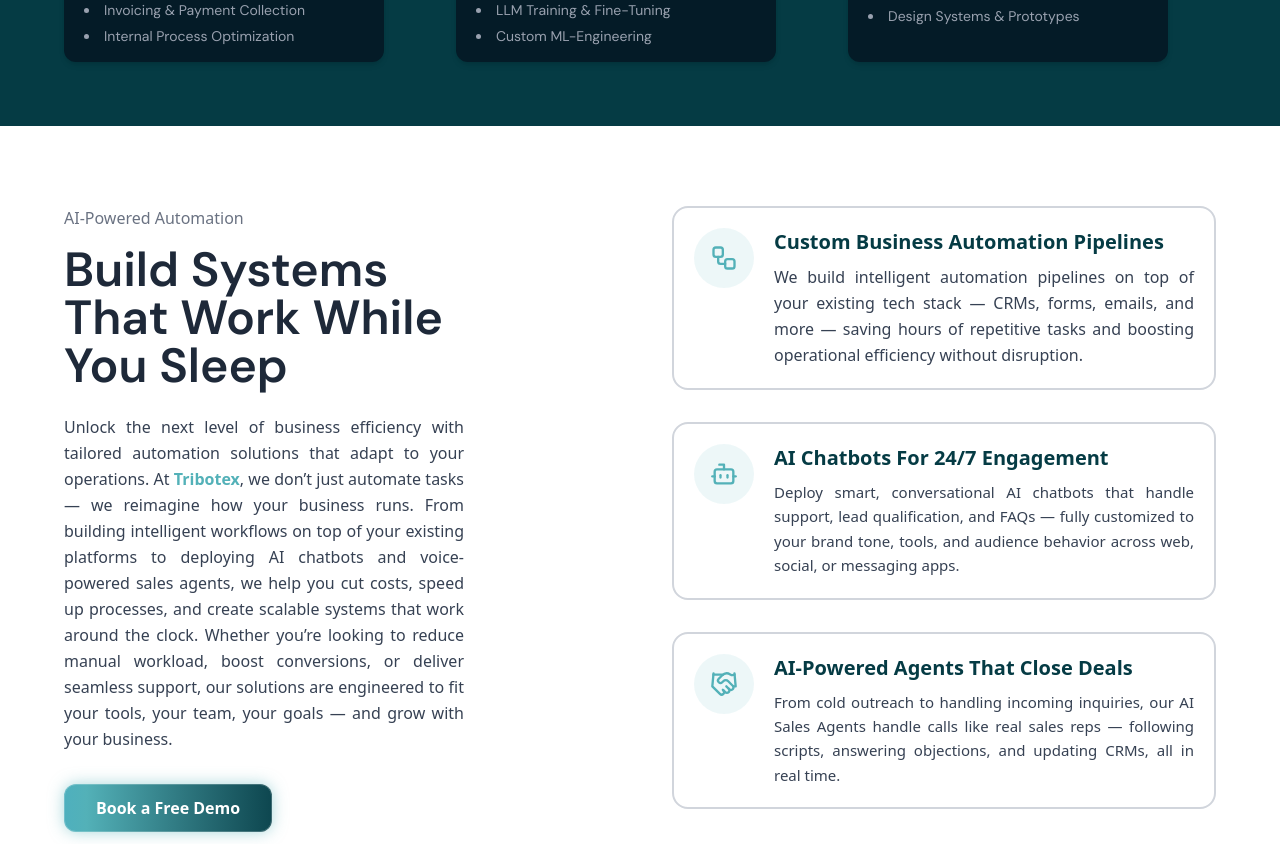
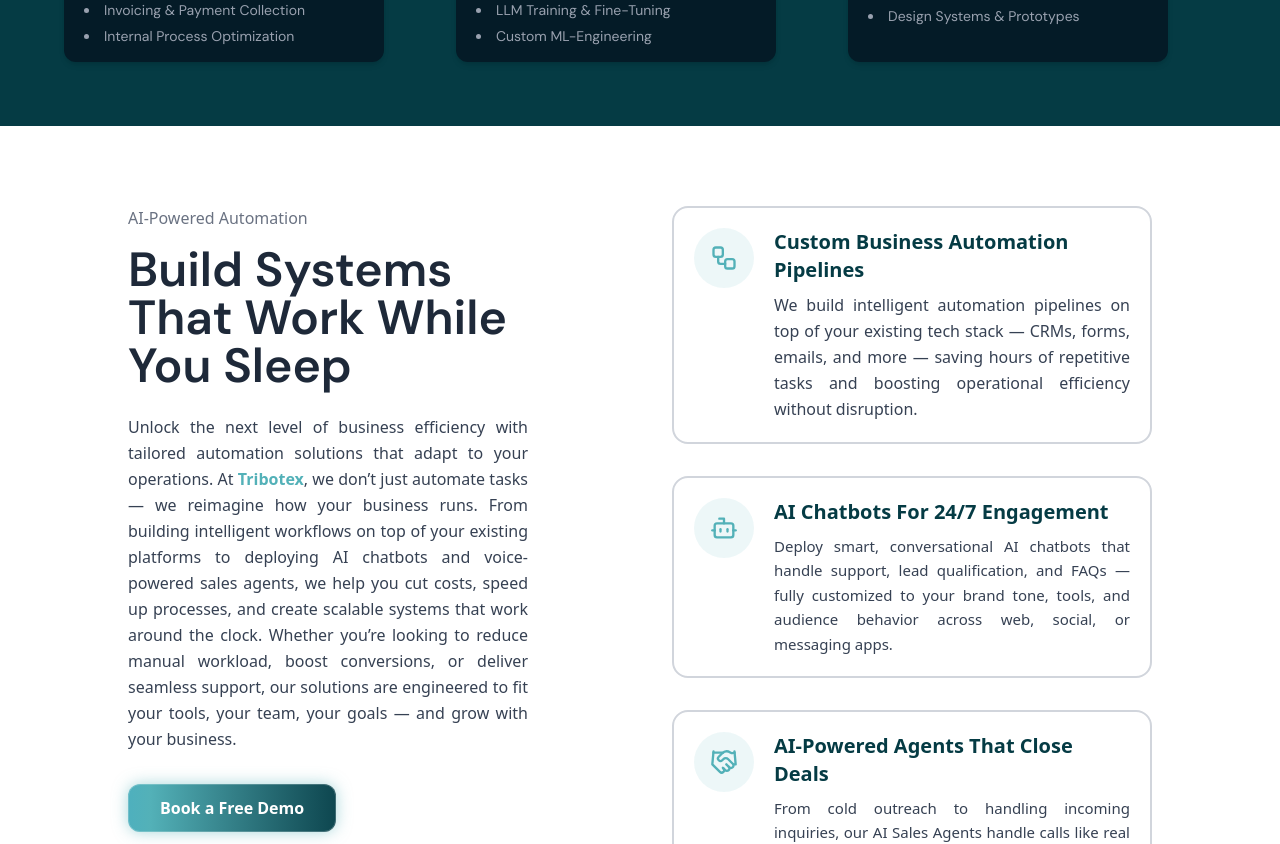
Before and after one commit to RMAWAIS489/Tribotix, a Next.js app in the folder Tribotix/: page / in a window 1280 px wide. Shown: the part 2804-3648 px from the top of the page. Built offline with nearby package versions, Linux system fonts and the light colour scheme.

Commit message:
ui updated again

```diff
--- a/Tribotix/src/app/components/AiAutomation.tsx
+++ b/Tribotix/src/app/components/AiAutomation.tsx
@@ -7,7 +7,7 @@ import Link from "next/link";
 import { dmSans } from "../layout";
 const AiAutomation: React.FC = () => {
   return (
-    <div id="ai_automation" className="min-h-screen bg-white text-gray-900 px-6 md:px-16 py-20 flex flex-col md:flex-row items-start justify-center gap-16 ">
+    <div id="ai_automation" className="min-h-screen bg-white text-gray-900 px-6 sm:px-8 md:px-16 lg:px-32 xlg:px-64 py-20 flex flex-col md:flex-row items-start justify-center gap-16 ">
       {/* Left Side - Main Content */}
       <motion.div
         initial={{ opacity: 0, x: -50 }}
--- a/Tribotix/src/app/components/Services.tsx
+++ b/Tribotix/src/app/components/Services.tsx
@@ -116,7 +116,7 @@ export default function Services() {
       transition={{ duration: 0.6, delay: index * 0.1 }}
       viewport={{ once: true }}
       className="bg-[rgb(4,27,39)] rounded-xl shadow-md p-5  hover:shadow-[#53b1b8]/40 transition-all duration-300 hover:-translate-y-2
-                 w-80 h-80"  // 👈 add these two for width & height
+                 w-80 h-80"
     >
       <div className="flex items-center gap-3 mb-3">
         {service.icon}
```
